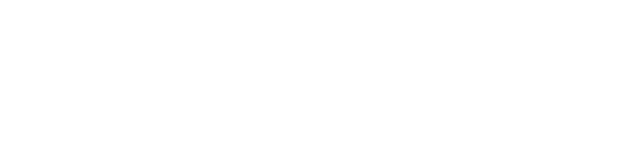
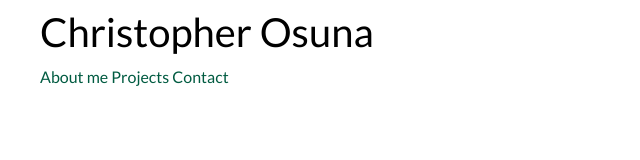
Before and after one commit to ChrisOIchi/portfoliov2, a website: page index.html in a window 1280 px wide. Shown: the whole page, without its empty margins (0-640 px from the left). Drawn offline with Linux system fonts and the light colour scheme.

Commit message:
creating navbar and adding globals config

```diff
--- a/index.html
+++ b/index.html
@@ -17,6 +17,15 @@
     <link rel="stylesheet" href="build/css/app.css" />
   </head>
   <body>
+        <header class="header contenedor">
+            <div>
+                <h1>Christopher Osuna</h1>
 
+                <nav>
+                    <a href="#">About me</a>
+                    <a href="#">Projects</a>
+                    <a href="#">Contact</a>
+            </div>
+        </header>
   </body>
 </html>
--- a/src/scss/base/_globales.scss
+++ b/src/scss/base/_globales.scss
@@ -16,6 +16,7 @@ body {
     line-height: 1.6;
     margin: 0;
     padding: 0;
+    color: v.$negro;
 }
 
 p {
```
Also changed, not shown: build/css/app.css.
